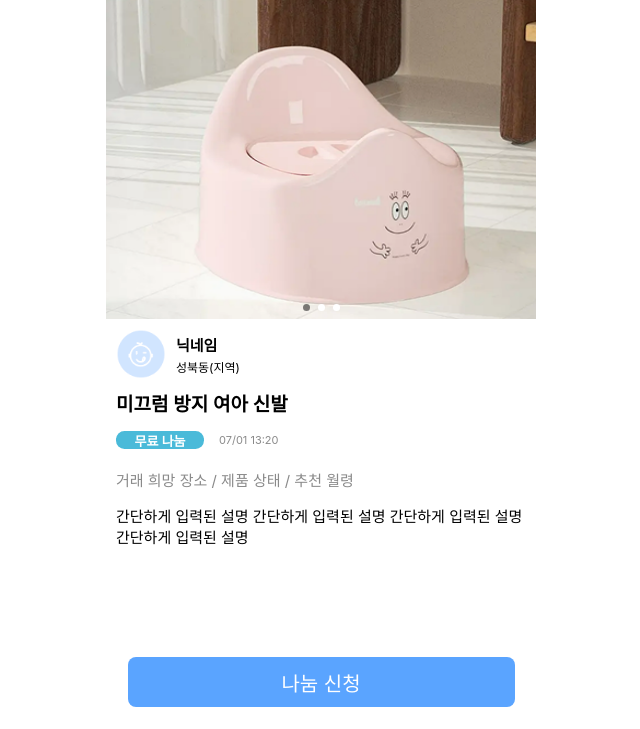
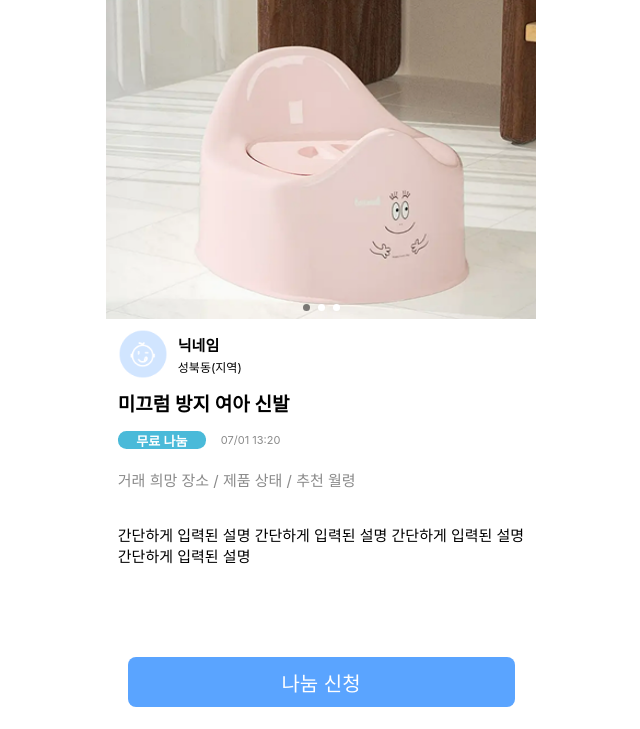
Before and after one commit to 2025-HERETHON/2025-herethon-12, a Python web app: template posts/templates/posts/detail.html in a window 1280 px wide. Shown: the part 71-800 px from the top of the page, without its empty margins (319-959 px from the left). Run offline with Jinja, Linux system fonts and the light colour scheme; the template is opened without the code that fills it, so the values that code supplies are empty; some web fonts are replaced.

Commit message:
fix: 게시글 상세, 게시글 작성, 교환/나눔 신청 페이지 css 수정

```diff
--- a/posts/static/posts/common.css
+++ b/posts/static/posts/common.css
@@ -84,7 +84,7 @@
 
 /* 화면 하단 파란색 버튼 */
 .submit-btn {
-  width: 100%;
+  width: 90%;
   max-width: 387px; /* main-container 430px의 90% */
   height: 50px;
   background-color: var(--color-blue);
--- a/posts/static/posts/detail.css
+++ b/posts/static/posts/detail.css
@@ -186,6 +186,7 @@
   flex-direction: column;
   padding: 10px;
   gap: 10px;
+  margin-bottom: 100px;
 }
 
 .profile-bar {
@@ -267,8 +268,19 @@
   font-size: 15px;
 }
 
+.description {
+  white-space: pre-line;
+}
+
 .sold-out {
   background-color: #8f8f8f;
+}
+
+.button-wrapper {
+  width: 100%;
+  display: flex;
+  justify-content: center;
+  align-items: center;
 }
 
 .hidden {
--- a/posts/static/posts/exchange_free.css
+++ b/posts/static/posts/exchange_free.css
@@ -20,7 +20,7 @@
   background-color: #ffffff;
   top: 50%;
   left: 50%;
-  transform: translateX(-50%);
+  transform: translate(-50%, -50%);
   display: flex;
   justify-content: center;
   align-items: center;
--- a/posts/templates/posts/detail.html
+++ b/posts/templates/posts/detail.html
@@ -87,9 +87,11 @@
             간단하게 입력된 설명
           </div>
         </div>
-        <a href="./free.html" class="submit-btn">나눔 신청</a>
-        <!-- <a href="./exchange.html" class="submit-btn">교환 신청</a> -->
-        <!-- <a href="" class="submit-btn sold-out">거래 완료</a> -->
+        <div class="button-wrapper">
+          <a href="./free.html" class="submit-btn">나눔 신청</a>
+          <!-- <a href="./exchange.html" class="submit-btn">교환 신청</a> -->
+          <!-- <a href="" class="submit-btn sold-out">거래 완료</a> -->
+        </div>
       </div>
     </div>
   </body>
--- a/posts/templates/posts/exchange.html
+++ b/posts/templates/posts/exchange.html
@@ -137,7 +137,9 @@
             <div class="item">10세 이상</div>
           </div>
         </div>
-        <button type="submit" class="submit-btn">교환 신청</button>
+        <div class="button-wrapper">
+          <button type="submit" class="submit-btn">교환 신청</button>
+        </div>
       </form>
     </div>
   </body>
--- a/posts/templates/posts/free.html
+++ b/posts/templates/posts/free.html
@@ -49,7 +49,9 @@
             필수 입력 사항입니다.
           </div>
         </div>
-        <button type="submit" class="submit-btn">나눔 신청</button>
+        <div class="button-wrapper">
+          <button type="submit" class="submit-btn">나눔 신청</button>
+        </div>
       </form>
     </div>
   </body>
--- a/posts/templates/posts/post.html
+++ b/posts/templates/posts/post.html
@@ -164,7 +164,9 @@
             <div class="item">10세 이상</div>
           </div>
         </div>
-        <button type="submit" class="submit-btn">등록하기</button>
+        <div class="button-wrapper">
+          <button type="submit" class="submit-btn">등록하기</button>
+        </div>
       </form>
     </div>
   </body>
```
Also changed, not shown: posts/static/posts/post.css (+10 -1 lines).
